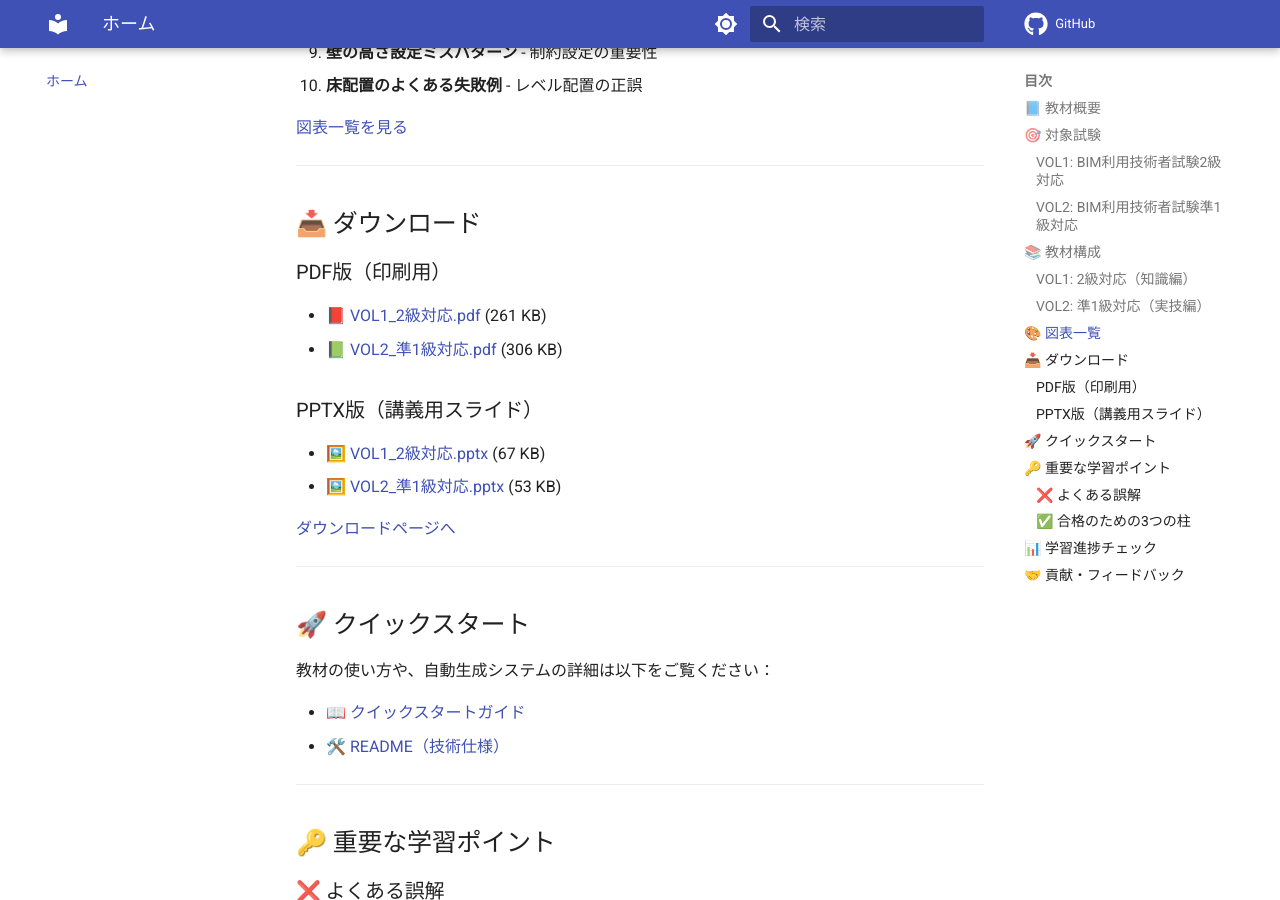
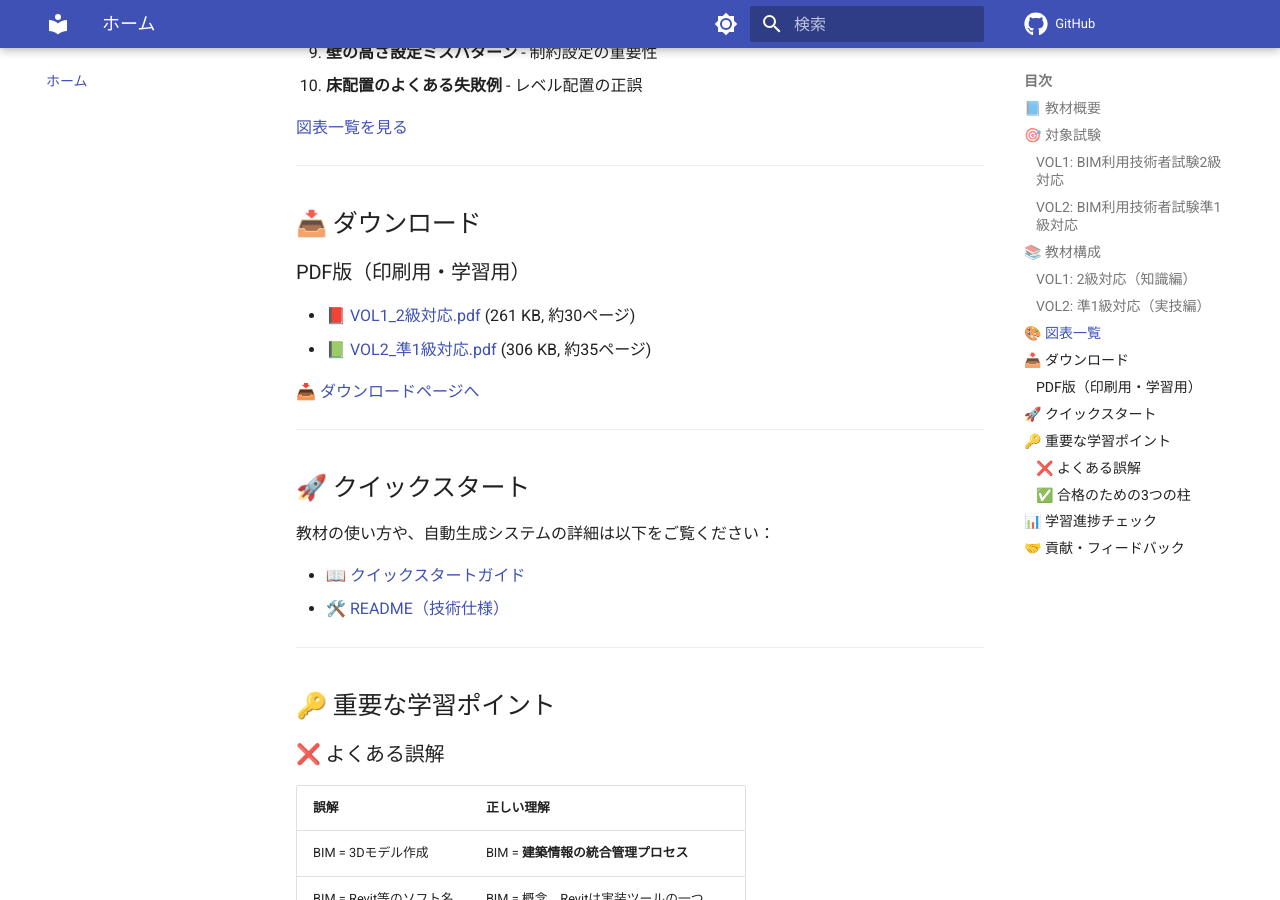
Before and after one commit to bmwz376-cmd/BIM-, an MkDocs documentation site: the page built from docs/index.md, in a window 1280 px wide and 900 px high, scrolled down 2545 px. Built offline with MkDocs 1.6.1 and Material for MkDocs 9.7.7, drawn with Linux system fonts in a browser that asks for light colours; comment, search, counter and statistics services are not loaded; the version menu is left out.

Commit message:
fix: PPTXの残骸を完全削除 & 図表ページを15種類に更新
- ❌ docs/index.md からPPTX版の記述を削除
- ❌ docs/figures.md からPPTX関連の記述を削除
- ✅ 図表一覧を10種類→15種類に更新
- ✅ 追加済みの5種類の図表を詳細説明
  - BEP フロー図
  - 4D/5D BIM概念図
  - ワークシェアリング概念図
  - Revitファミリ階層詳細
  - 干渉チェック
- 📁 docs/assets/ に全図表をコピー

```diff
--- a/docs/index.md
+++ b/docs/index.md
@@ -82,15 +82,11 @@
 
 ## 📥 ダウンロード
 
-### PDF版（印刷用）
-- [📕 VOL1_2級対応.pdf](dist/vol1_2kyu.pdf) (261 KB)
-- [📗 VOL2_準1級対応.pdf](dist/vol2_jun1kyu.pdf) (306 KB)
+### PDF版（印刷用・学習用）
+- [📕 VOL1_2級対応.pdf](assets/dist/vol1_2kyu.pdf) (261 KB, 約30ページ)
+- [📗 VOL2_準1級対応.pdf](assets/dist/vol2_jun1kyu.pdf) (306 KB, 約35ページ)
 
-### PPTX版（講義用スライド）
-- [🖼️ VOL1_2級対応.pptx](dist/vol1_2kyu.pptx) (67 KB)
-- [🖼️ VOL2_準1級対応.pptx](dist/vol2_jun1kyu.pptx) (53 KB)
-
-[ダウンロードページへ](downloads.md)
+[📥 ダウンロードページへ](downloads.md)
 
 ---
 
```
Also changed, not shown: docs/figures.md (+75 -13 lines).
